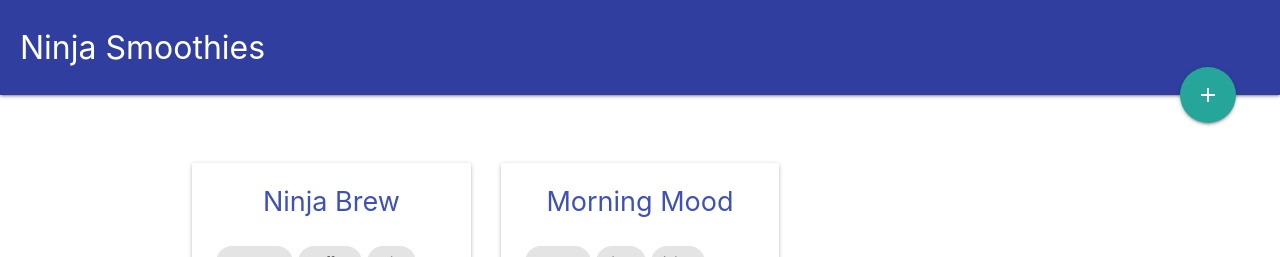
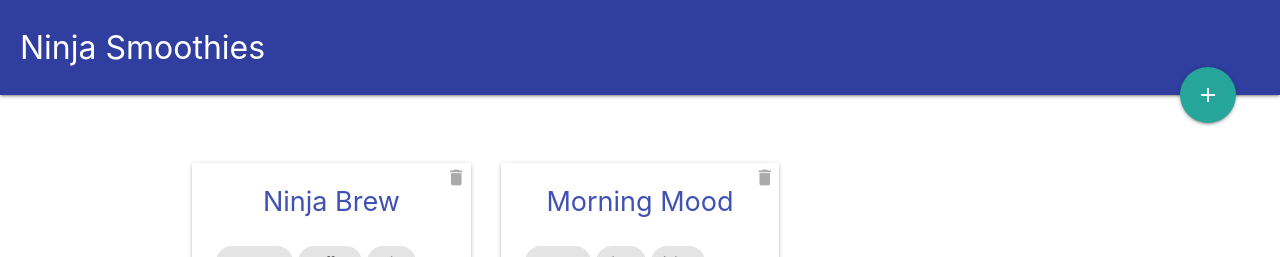
Before and after one commit to chickenfoot88/ninja-smoothies, a Vue app: page / in a window 1280 px wide. Shown: the top 257 px of the page. Built offline with nearby package versions, Linux system fonts and the light colour scheme.

Commit message:
add smoothie delete feature

```diff
--- a/src/components/Index.vue
+++ b/src/components/Index.vue
@@ -2,6 +2,7 @@
   <div class="index container">
     <div class="card" v-for="smoothie in smoothies" :key="smoothie.id">
       <div class="card-content">
+        <i class="material-icons delete" @click="deleteSmoothie(smoothie.id)">delete</i>
         <h2 class="indigo-text">{{ smoothie.title }}</h2>
         <ul class="ingredients">
           <li v-for="(ing, index) in smoothie.ingredients" :key="index">
@@ -33,6 +34,11 @@
       ],
     };
   },
+  methods: {
+    deleteSmoothie(id) {
+      this.smoothies = this.smoothies.filter(smoothie => smoothie.id !== id)
+    }
+  }
 };
 </script>
 <style>
@@ -56,4 +62,13 @@
 .index .ingredients li {
   display: inline-block;
 }
+
+.index .delete {
+  position: absolute;
+  top: 4px;
+  right: 4px;
+  cursor: pointer;
+  color: #aaaaaa;
+  font-size: 1.4em;
+}
 </style>
```
